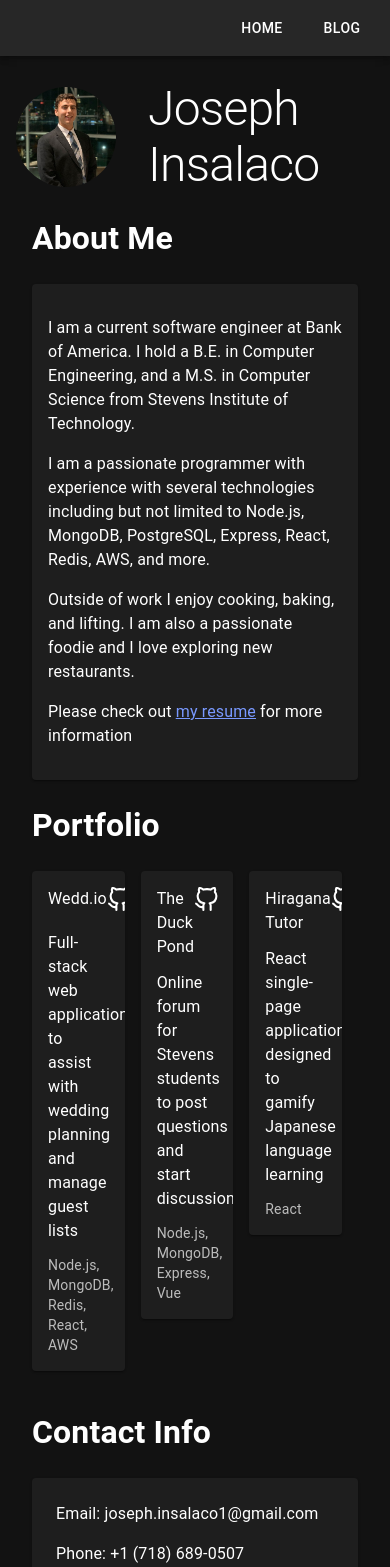
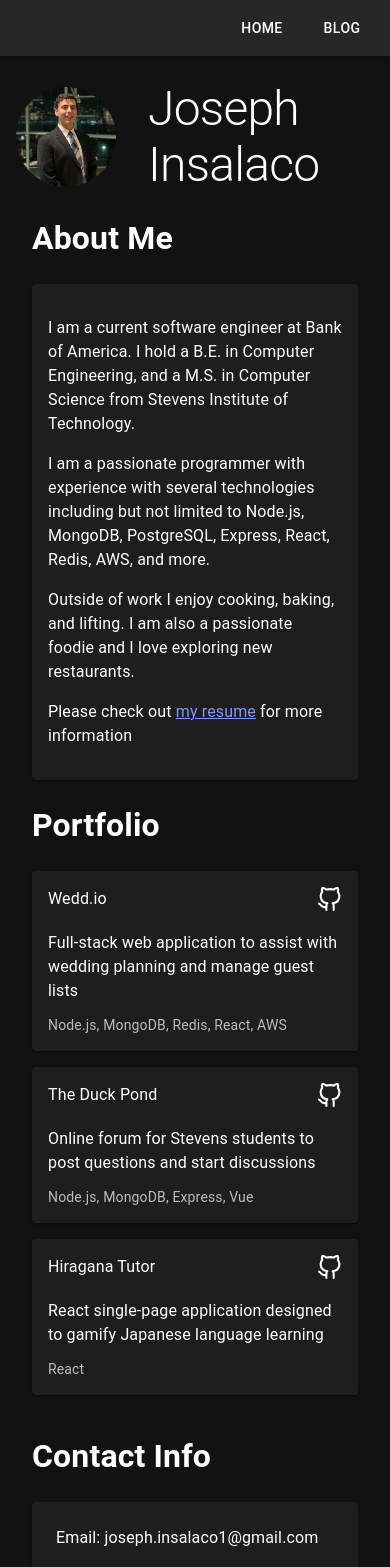
Before and after one commit to JInsalaco/PortfolioSite, a React (Create React App) app: page / in a window 390 px wide. Shown: the top 1567 px of the page. Built offline with nearby package versions, Linux system fonts and the light colour scheme.

Commit message:
Fixing issue with portfolio cards on mobile

```diff
--- a/src/App.tsx
+++ b/src/App.tsx
@@ -2,7 +2,6 @@ import { BrowserRouter as Router, Route, Routes } from "react-router-dom";
 import './App.css';
 import { Header } from './components/Header';
 import { Home } from './components/Home';
-import { Footer } from './components/Footer';
 import { Blog } from "./components/Blog";
 import { BlogPost } from "./components/BlogPost";
 import { ThemeProvider, createTheme } from '@mui/material/styles';
--- a/src/components/Portfolio.tsx
+++ b/src/components/Portfolio.tsx
@@ -7,8 +7,8 @@ export function Portfolio() {
             <div>
                 <h1>Portfolio</h1>
             </div>
-            <Grid container spacing={2} xs={12}>
-                <Grid item xs={4}>
+            <Grid container spacing={2}>
+                <Grid item xs={12} sm={4}>
                     <Card sx={{p: 2}}>
                         <Stack direction="row" justifyContent={"space-between"} sx={{ mb: 1.5 }}>
                             <Typography>
@@ -22,7 +22,7 @@ export function Portfolio() {
                         <Typography variant="body2" color="text.secondary">Node.js, MongoDB, Redis, React, AWS</Typography>
                     </Card>
                 </Grid>
-                <Grid item xs={4}>
+                <Grid item xs={12} sm={4}>
                     <Card sx={{p: 2}}>
                         <Stack direction="row" justifyContent={"space-between"} sx={{ mb: 1.5 }}>
                         <Typography>
@@ -36,7 +36,7 @@ export function Portfolio() {
                         <Typography variant="body2" color="text.secondary">Node.js, MongoDB, Express, Vue</Typography>
                     </Card>
                 </Grid>
-                <Grid item xs={4}>
+                <Grid item xs={12} sm={4}>
                     <Card sx={{p: 2}}>
                         <Stack direction="row" justifyContent={"space-between"} sx={{ mb: 1.5 }}>
                         <Typography>
```
